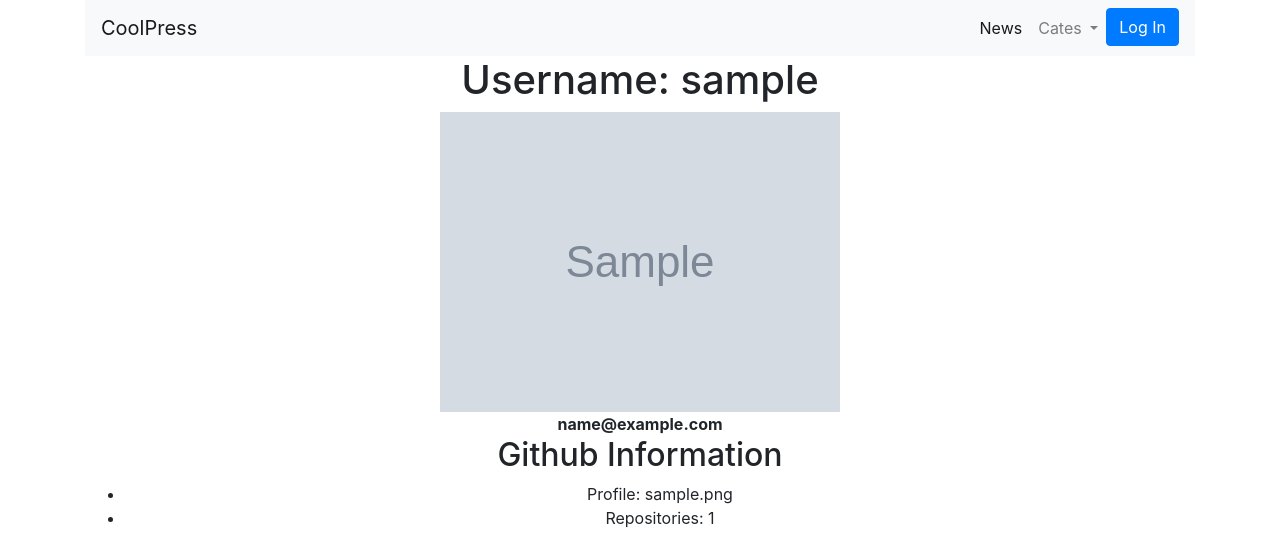
After one commit to tuxskar/coolpress, a Django app: page /user/1 in a window 1280 px wide. The commit adds this page. Shown: the top 547 px of the page. Run offline with Django 3.2, Linux system fonts and the light colour scheme; tables that the repository leaves empty hold one stand-in row (values such as "Sample post"); grey boxes marked "Sample" are stand-in pictures.

Commit message:
Added github scrapping logic

```diff
--- a/coolpress/press/models.py
+++ b/coolpress/press/models.py
@@ -4,7 +4,7 @@ from django.contrib.auth.models import User
 from django.db import models
 from django.urls import reverse
 
-from press.user_management import get_gravatar_link
+from press.user_management import get_gravatar_link, get_github_repositories
 
 
 class CoolUser(models.Model):
@@ -26,7 +26,13 @@ class CoolUser(models.Model):
             if gravatar_link != self.gravatar_link:
                 self.gravatar_link = gravatar_link
                 self.save()
+        gh_repositories = None
+        if self.github_profile:
+            gh_repositories = get_github_repositories(self.github_profile)
 
+        if gh_repositories != self.gh_repositories:
+            self.gh_repositories = gh_repositories
+            self.save()
 
 class Category(models.Model):
     class Meta:
--- a/coolpress/press/templates/post_card.html
+++ b/coolpress/press/templates/post_card.html
@@ -13,7 +13,7 @@
                 <h5 class="card-title">{{post.title}}</h5>
                 <p class="card-text">{{post.body|urlize}}</p>
                 <p class="card-text"><small class="text-muted">{{post.last_update}}</small></p>
-                <p class="card-text">{{post.author.user.username}}</p>
+                <p class="card-text"><a href="{% url 'cooluser-detail' post.author.pk %}">{{post.author.user.username}}</a></p>
             </div>
             <div class="card-footer bg-transparent border-success">
                 <a href="{% url 'posts-detail' post.id %}" class="btn btn-primary">Details</a>
--- /dev/null
+++ b/coolpress/press/templates/press/cooluser_detail.html
@@ -0,0 +1,45 @@
+{% extends 'base.html' %}
+
+{% block content %}
+<h1 class="text-center"> Username: {{object.user.username}}</h1>
+
+<div class="text-center">
+    {% if object.gravatar_link %}
+
+    <img style="min-width: 100px" src="{{object.gravatar_link}}" alt="">
+    {% endif %}
+    <div class="email font-weight-bold text-center">{{object.user.email}}</div>
+</div>
+
+{% if object.github_profile %}
+<div class="text-center">
+
+
+    <h2>Github Information</h2>
+    <ul>
+        <li>Profile: {{object.github_profile}}</li>
+        {% if object.gh_repositories %}
+        <li>Repositories: {{object.gh_repositories}}</li>
+        {% endif %}
+    </ul>
+    <div>
+        <div class="pt-2">
+            <img src="https://img.shields.io/github/stars/{{object.github_profile}}.svg"
+                 alt="">
+        </div>
+        <div class="pt-2">
+
+            <img src="https://img.shields.io/github/followers/{{object.github_profile}}.svg?style=social&label=Follow&maxAge=2592000"
+                 alt="Github profile">
+        </div>
+        <div class="pt-2">
+            <a class="btn btn-info" target="_blank"
+               href="https://github.com/{{object.github_profile}}/">Check
+                on
+                github</a>
+        </div>
+    </div>
+    {% endif %}
+
+
+    {% endblock %}
--- a/coolpress/press/urls.py
+++ b/coolpress/press/urls.py
@@ -15,4 +15,6 @@ urlpatterns = [
     path('category/update/<int:pk>', views.CategoryUpdate.as_view(), name='category-update'),
     path('new-posts/<str:category_slug>', views.PostList.as_view(), name='post-list'),
     path('category-json/<str:slug>', views.category_api, name='category-json'),
+    path('user/<int:pk>', views.CooluserDetail.as_view(), name='cooluser-detail'),
+    path('users/', views.CooluserList.as_view(), name='cooluser-list'),
 ]
--- a/coolpress/press/views.py
+++ b/coolpress/press/views.py
@@ -6,7 +6,7 @@ from django.shortcuts import render, get_object_or_404
 from django.urls import reverse
 from django.views.generic import TemplateView, DetailView, ListView, CreateView, UpdateView
 
-from press.models import Post, PostStatus, Category
+from press.models import Post, PostStatus, Category, CoolUser
 
 from press.forms import PostForm, CategoryForm
 
@@ -97,7 +97,7 @@ class PostList(ListView):
         queryset = super(PostList, self).get_queryset()
         category_slug = self.kwargs['category_slug']
         category = get_object_or_404(Category, slug=category_slug)
-        return  queryset.filter(category=category)
+        return queryset.filter(category=category)
 
 
 def category_api(request, slug):
@@ -105,3 +105,11 @@ def category_api(request, slug):
     return JsonResponse(
         dict(slug=cat.slug, label=cat.label)
     )
+
+
+class CooluserDetail(DetailView):
+    model = CoolUser
+
+
+class CooluserList(ListView):
+    model = CoolUser
```
Also changed, not shown: coolpress/press/templates/press/cooluser_list.html (added, +33 -0 lines), coolpress/press/tests.py (+11 -5 lines), coolpress/press/user_management.py (+10 -1 lines).
